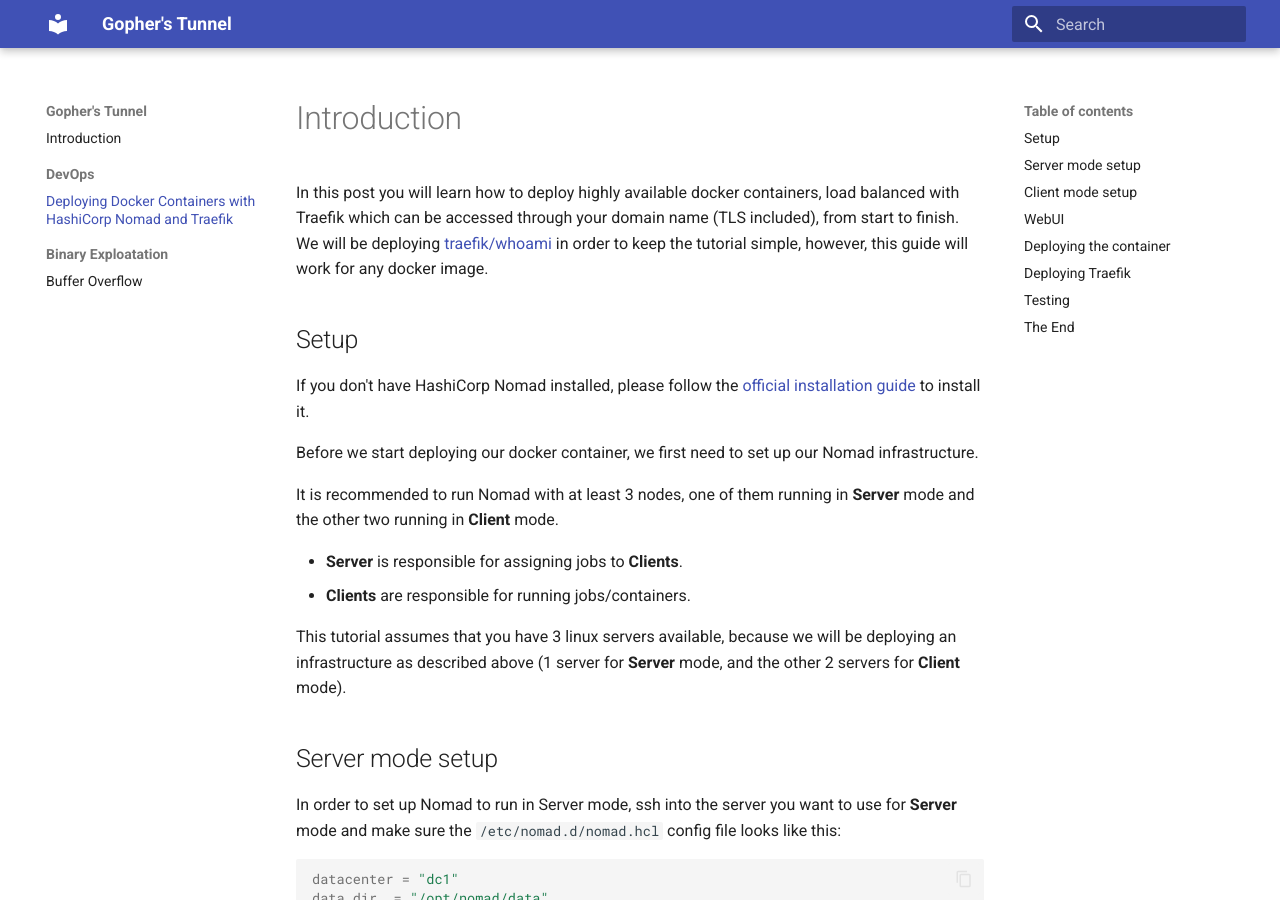
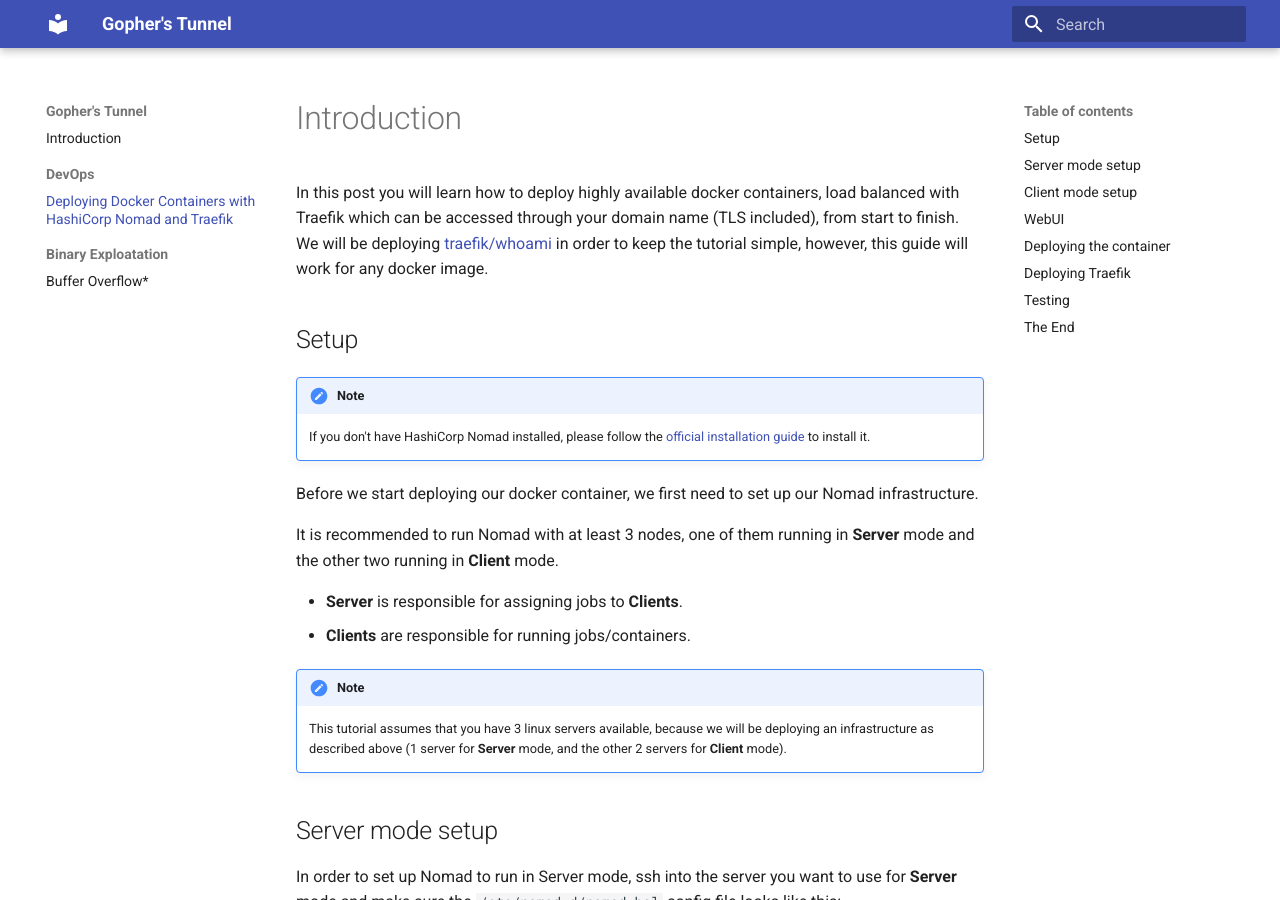
Before and after one commit to XiovV/blog, an MkDocs documentation site: the page built from docs/devops/nomad/nomad_tutorial.md, in a window 1280 px wide and 900 px high. Built offline with MkDocs 1.6.1 and Material for MkDocs 9.7.7, drawn with Linux system fonts in a browser that asks for light colours.

Commit message:
add admonitions

```diff
--- a/docs/devops/nomad/nomad_tutorial.md
+++ b/docs/devops/nomad/nomad_tutorial.md
@@ -3,7 +3,10 @@
 We will be deploying [traefik/whoami](https://hub.docker.com/r/traefik/whoami) in order to keep the tutorial simple, however, this guide will work for any docker image.
 
 ## Setup
-If you don't have HashiCorp Nomad installed, please follow the [official installation guide](https://developer.hashicorp.com/nomad/tutorials/get-started/gs-install) to install it.
+!!! note
+    If you don't have HashiCorp Nomad installed, please follow the [official installation guide](https://developer.hashicorp.com/nomad/tutorials/get-started/gs-install) to install it.
+
+
 
 Before we start deploying our docker container, we first need to set up our Nomad infrastructure.
 
@@ -12,7 +15,8 @@
 - **Server**  is responsible for assigning jobs to **Clients**.
 - **Clients** are responsible for running jobs/containers.
 
-This tutorial assumes that you have 3 linux servers available, because we will be deploying an infrastructure as described above (1 server for **Server** mode, and the other 2 servers for **Client** mode).
+!!!note
+    This tutorial assumes that you have 3 linux servers available, because we will be deploying an infrastructure as described above (1 server for **Server** mode, and the other 2 servers for **Client** mode).
 
 ## Server mode setup
 In order to set up Nomad to run in Server mode, ssh into the server you want to use for **Server** mode and make sure the `/etc/nomad.d/nomad.hcl` config file looks like this:
--- a/mkdocs.yml
+++ b/mkdocs.yml
@@ -23,4 +23,4 @@
      - Deploying Docker Containers with HashiCorp Nomad and Traefik: devops/nomad/nomad_tutorial.md
 
   - Binary Exploatation:
-     - Buffer Overflow: binary_exploatation/buffer_overflow.md
+     - Buffer Overflow*: binary_exploatation/buffer_overflow.md
```
Also changed, not shown: other parts of docs/devops/nomad/nomad_tutorial.md (+3 -1 lines).
